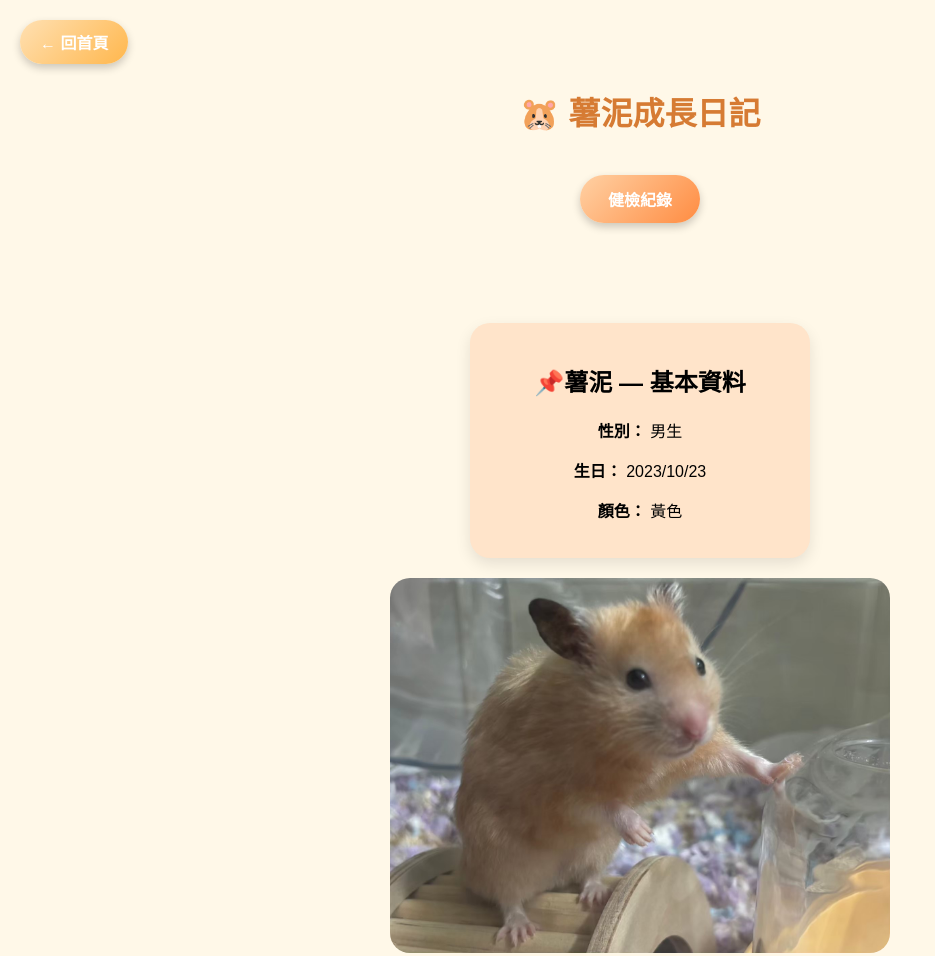
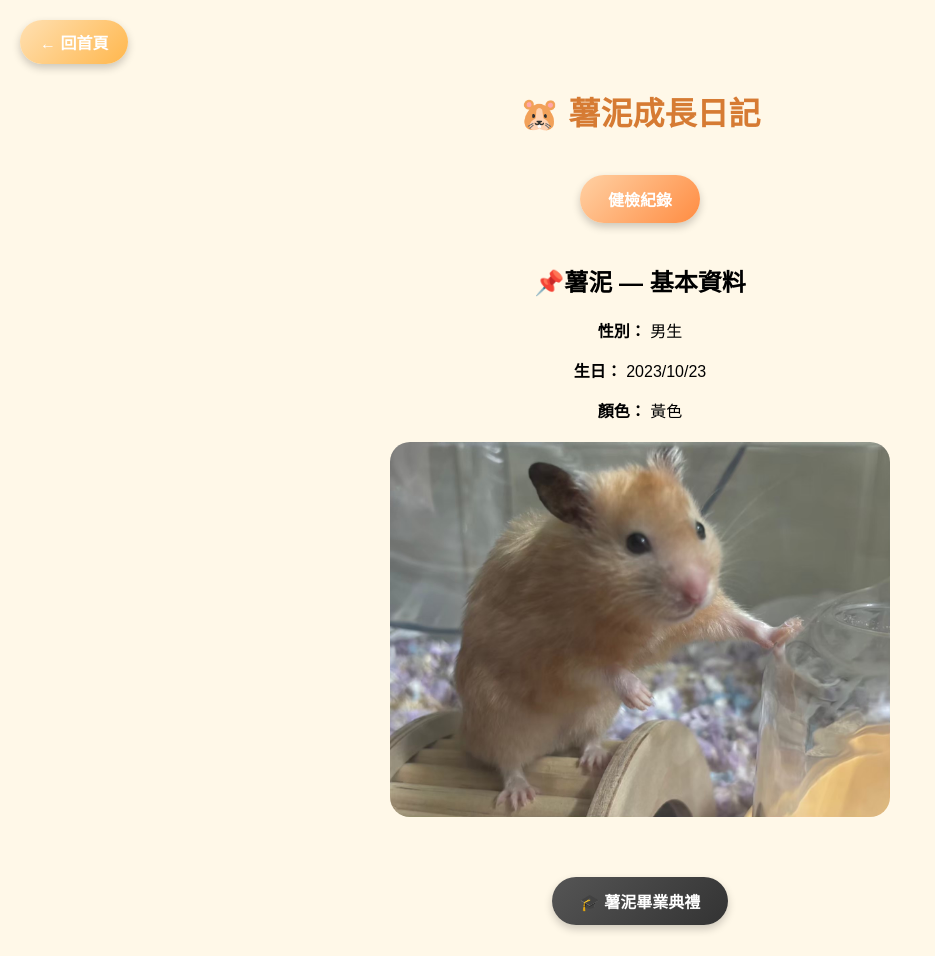
Before and after one commit to lmiochvelele/hamsterandpotato, a plain HTML site: page hamster1.html in a window 1280 px wide. Shown: the top 956 px of the page, without its empty margins (0-935 px from the left). Drawn offline with Linux system fonts and the light colour scheme.

Commit message:
Update hamster1.html

```diff
--- a/hamster1.html
+++ b/hamster1.html
@@ -25,16 +25,7 @@ h1 { margin-top: 60px; color: #d67b33; }
     text-decoration: none;
     box-shadow: 0 4px 8px rgba(0,0,0,0.2);
 }
-  /* 基本資料卡片 */
-        .info-card {
-            width: 80%;
-            max-width: 300px;
-            background: #FFE4CA;
-            margin: 80px auto 20px;
-            padding: 20px;
-            border-radius: 20px;
-            box-shadow: 0 6px 15px rgba(0,0,0,0.1);
-        }
+
 /* 中間按鈕 */
 .middle-btn {
     display: inline-block;
```
